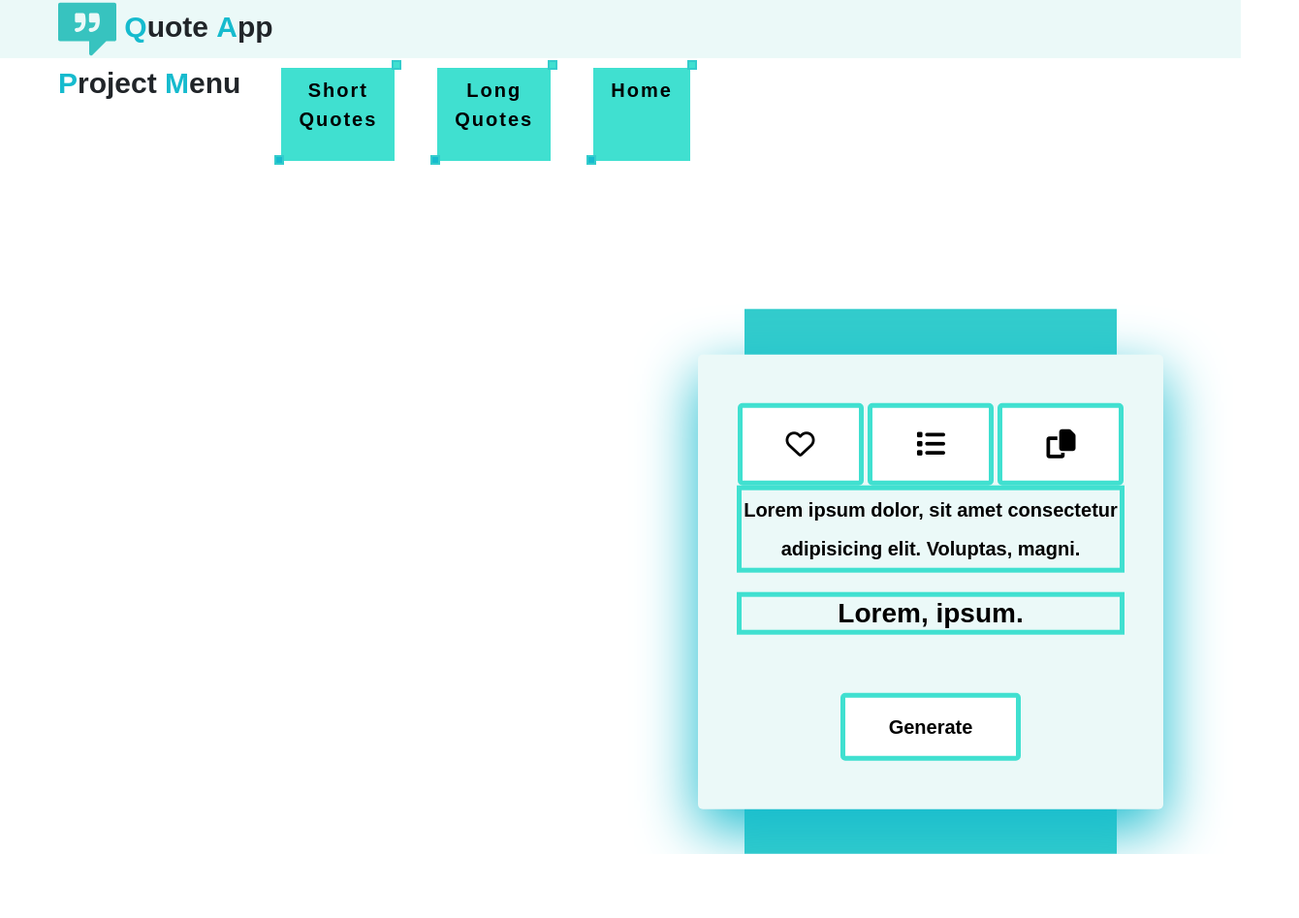
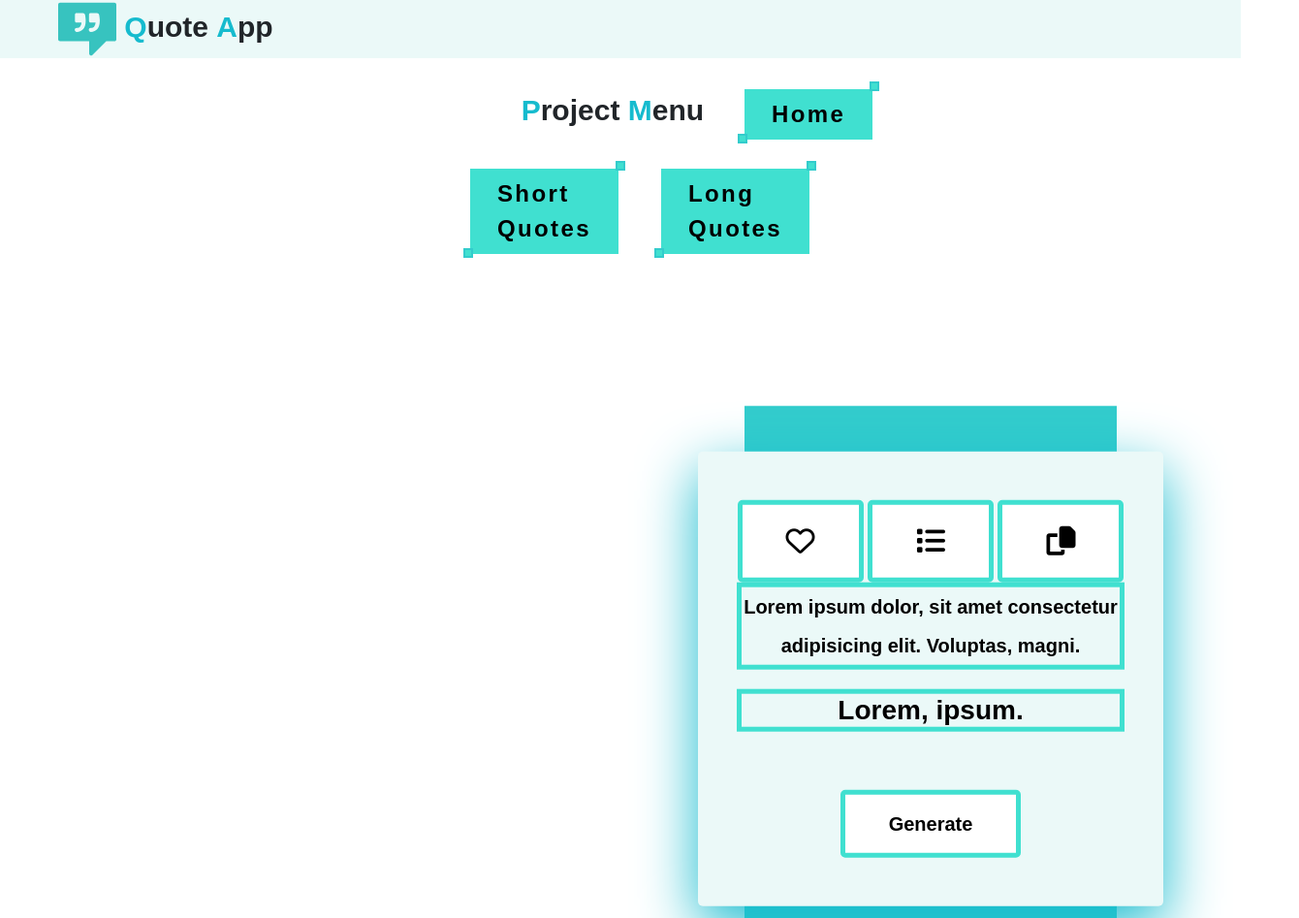
Before and after one commit to KLiang0712/NewProject, a plain HTML site: page exhibit/quotable.html in a window 1280 px wide. Shown: the top 947 px of the page at 97% size, 1340 px wide, since content can reach past the window. Before the commit the page ends 881 px from the top, so only its background shows below. Drawn offline with nearby package versions, Linux system fonts and the light colour scheme; files that its build step writes are made by us from their sources; no server answers.

Commit message:
MYFAVQUOTE4

```diff
--- a/backend/everxp/long.js
+++ b/backend/everxp/long.js
@@ -3,6 +3,10 @@ $(document).ready(function() {
     {
       quote: "What makes great design great is not a trendy technique, but the logic and conceptual aspect that were figured out in the designer's mind &ndash; or on more likely, on paper &ndash; before a mouse cursor ever opened Photoshop.",
       name: "Kyle Meyer"
+    },
+    {
+      quote: "Every morning in our lives, we have a choice to make. You have the choice to stay in bed and say 'Forget it, I'm not going to work hard today.' That's your choice that you make every single day of your life. Make the right decision.",
+      name: "David Goggins"
     },
     {
       quote: "Design is the method of putting form and content together. Design, just as art, has multiple definitions; there is no single definition. Design can be art. Design can be aesthetics. Design is so simple, that's why it is so complicated.",
--- a/backend/everxp/short.js
+++ b/backend/everxp/short.js
@@ -166,6 +166,10 @@ $(document).ready(function() {
     {
       quote: "Designers tend to whisper, ad agencies tend to shout.",
       name: "David Stuart"
+    },
+    {
+      quote: "Suffering is the true test of life.",
+      name: "David Goggins"
     }
   ];
 
--- a/design/everxp.css
+++ b/design/everxp.css
@@ -28,97 +28,10 @@ h1 span {
   color: #16BBCE;
 }
 
-/* menu */
-#menu {
-  display: flex;
-  justify-content: center;
-  align-items: center;
-  min-height: 100px;
-  flex-direction: row;
-  gap: 40px;
-}
-
-#menu a {
-  position: relative;
-  background: ebf9f8;
-  color: black;
-  text-decoration: none;
-  font-size: 1.5em;
-  letter-spacing: 0.1em;
-  font-weight: 400;
-  padding: 10px 30px;
-  transition: 0.5s;
-}
-
-#menu a:hover {
-  color: black;
-  letter-spacing: 0.25em;
-  background: var(--clr);
-  box-shadow: 0 0 35px var(--clr);
-}
-
-#menu a::before {
-  content: '';
-  position: absolute;
-  inset: 2px;
-  color: black;
-  background: turquoise;
-}
-
-#menu a span {
-  position: relative;
-  z-index: 1;
-}
-
-#menu a i {
-  position: absolute;
-  inset: 0;
-  display: block;
-}
-
-#menu a i::before {
-  content: '';
-  position: absolute;
-  top: -6px;
-  left: 100%;
-  width: 10px;
-  height: 10px;
-  border: 2px solid var(--clr);
-  background: turquoise;
-  transform: translateX(-50%);
-  transition: 0.5s;
-}
-
-#menu a:hover i::before {
-  left: 0%;
-  transform: translateX(-50%) rotate(45deg);
-  box-shadow: 40px 39px var(--clr);
-}
-
-#menu a i::after {
-  content: '';
-  position: absolute;
-  bottom: -2px;
-  left: 0;
-  color: black;
-  width: 10px;
-  height: 10px;
-  border: 2px solid var(--clr);
-  background: turquoise;
-  transform: translateX(-50%);
-  transition: 0.5s;
-}
-
-#menu a:hover i::after {
-  left: 100%;
-  transform: translateX(-50%) rotate(-45deg);
-  box-shadow: 38px -39px var(--clr);
-}
-
 /* Quote Machine */
 #quoteApp {
-  width: 1000px;
-  margin: 40px auto;
+  width: 600px;
+  margin-left: 60px;
   padding: 20px;
   font-weight: bold;
 }
--- /dev/null
+++ b/design/navbar.css
@@ -0,0 +1,88 @@
+/* buttons */
+#buttons {
+  display: flex;
+  justify-content: center;
+  align-items: center;
+  min-height: 100px;
+  flex-direction: row;
+  gap: 40px;
+}
+
+#buttons a {
+  position: relative;
+  background: ebf9f8;
+  color: black;
+  text-decoration: none;
+  font-size: 1.5em;
+  letter-spacing: 0.1em;
+  font-weight: bold;
+  padding: 10px 30px;
+  transition: 0.5s;
+}
+
+#buttons a:hover {
+  color: black;
+  letter-spacing: 0.25em;
+  background: var(--clr);
+  box-shadow: 0 0 35px var(--clr);
+}
+
+#buttons a::before {
+  content: '';
+  position: absolute;
+  inset: 2px;
+  color: black;
+  background: turquoise;
+}
+
+#buttons a span {
+  position: relative;
+  z-index: 1;
+}
+
+#buttons a i {
+  position: absolute;
+  inset: 0;
+  display: block;
+}
+
+#buttons a i::before {
+  content: '';
+  position: absolute;
+  top: -6px;
+  left: 100%;
+  width: 10px;
+  height: 10px;
+  border: 2px solid var(--clr);
+  background: turquoise;
+  transform: translateX(-50%);
+  transition: 0.5s;
+}
+
+#buttons a:hover i::before {
+  left: 0%;
+  transform: translateX(-50%) rotate(45deg);
+  box-shadow: 40px 39px var(--clr);
+}
+
+#buttons a i::after {
+  content: '';
+  position: absolute;
+  bottom: -2px;
+  left: 0;
+  color: black;
+  width: 10px;
+  height: 10px;
+  border: 2px solid var(--clr);
+  background: turquoise;
+  transform: translateX(-50%);
+  transition: 0.5s;
+}
+
+#buttons a:hover i::after {
+  left: 100%;
+  transform: translateX(-50%) rotate(-45deg);
+  box-shadow: 38px -39px var(--clr);
+}
+
+/* menu */
--- a/design/quotable.css
+++ b/design/quotable.css
@@ -23,102 +23,6 @@ h1 {
 h1 span {
   font-weight: bold;
   color: #16BBCE;
-}
-
-/* menu */
-#menu {
-  display: flex;
-  min-height: 100px;
-  flex-direction: row;
-  gap: 40px;
-  width: 100%;
-}
-
-#menu a,
-.menu-right a {
-  position: relative;
-  background: ebf9f8;
-  color: black;
-  text-decoration: none;
-  text-align: center;
-  font-size: 20px;
-  letter-spacing: 2px;
-  font-weight: 400;
-  padding: 10px 20px;
-  transition: 0.5s;
-}
-
-#menu a:hover,
-.menu-right a:hover {
-  color: black;
-  letter-spacing: 0.25em;
-  background: var(--clr);
-  box-shadow: 0 0 35px var(--clr);
-}
-
-#menu a::before,
-.menu-right a::before {
-  content: '';
-  position: absolute;
-  inset: 2px;
-  color: black;
-  background: turquoise;
-}
-
-#menu a span,
-.menu-right a span {
-  position: relative;
-  z-index: 1;
-}
-
-#menu a i,
-.menu-right a i {
-  position: absolute;
-  inset: 0;
-  display: block;
-}
-
-#menu a i::before,
-.menu-right a i::before {
-  content: '';
-  position: absolute;
-  top: -6px;
-  left: 100%;
-  width: 10px;
-  height: 10px;
-  border: 2px solid var(--clr);
-  background: turquoise;
-  transform: translateX(-50%);
-  transition: 0.5s;
-}
-
-#menu a:hover i::before,
-.menu-right a:hover i::before {
-  left: 0%;
-  transform: translateX(-50%) rotate(45deg);
-  box-shadow: 40px 39px var(--clr);
-}
-
-#menu a i::after,
-.menu-right a i::after {
-  content: '';
-  position: absolute;
-  bottom: -2px;
-  left: 0;
-  color: black;
-  width: 10px;
-  height: 10px;
-  border: 2px solid var(--clr);
-  background: #16bbce;
-  transform: translateX(-50%);
-  transition: 0.5s;
-}
-
-#menu a:hover i::after,
-.menu-right a:hover i::after {
-  left: 100%;
-  transform: translateX(-50%) rotate(-45deg);
-  box-shadow: 38px -39px var(--clr);
 }
 
 .wrapper {
--- a/exhibit/quotable.html
+++ b/exhibit/quotable.html
@@ -35,7 +35,8 @@
   <!-- Head Content -->
   <title>QUOTEAPI0712</title>
   <link rel="icon" href="/images/favicon.svg" alt="icon">
-  <link rel="stylesheet" href="design/quotable.css" />
+  <link rel="stylesheet" href="/design/quotable.css" />
+  <link rel="stylesheet" href="/design/navbar.css" />
 </head>
 
 <body>
@@ -47,12 +48,20 @@
     </h1>
   </section>
 
-  <section id="menu" style="margin-left: 60px;">
-    <h1>
+  <section id="buttons">
+    <h1 style="margin-left: 160px;">
       <b><span class="font-primary">P</span>roject</b>
       <b><span class="font-primary">M</span>enu</b>
     </h1>
 
+    <a href="/index.html" style="--clr:#33cccc">
+      <span class="font-primary"><b>Home</b></span>
+      <i></i>
+    </a>
+  </section>
+
+  <section id="buttons">
+    <br><br>
     <a href="ee-short.html" style="--clr:#33cccc">
       <span class="font-primary"><b>Short<br>Quotes</b></span>
       <i></i>
@@ -62,17 +71,10 @@
       <span class="font-primary"><b>Long<br>Quotes</b></span>
       <i></i>
     </a>
-
-    <a href="/index.html" style="--clr:#33cccc">
-      <span class="font-primary"><b>Home</b></span>
-      <i></i>
-    </a>
   </section>
 
-  <br><br><br><br>
-
   <section id="quotable">
-    <div class="wrapper" style="margin-top: 200px;">
+    <div class="wrapper" style="margin-top: 300px;">
       <div class="container">
         <div class="button-container">
           <button id="favourite"><i class="fa-regular fa-heart"></i></button>
```
Also changed, not shown: exhibit.html (+5 -4 lines), exhibit/ee-long.html (+7 -3 lines), exhibit/ee-short.html (+6 -3 lines), index.html (+1 -0 lines), images/skills/iconsql.svg (added), 1 other file.
